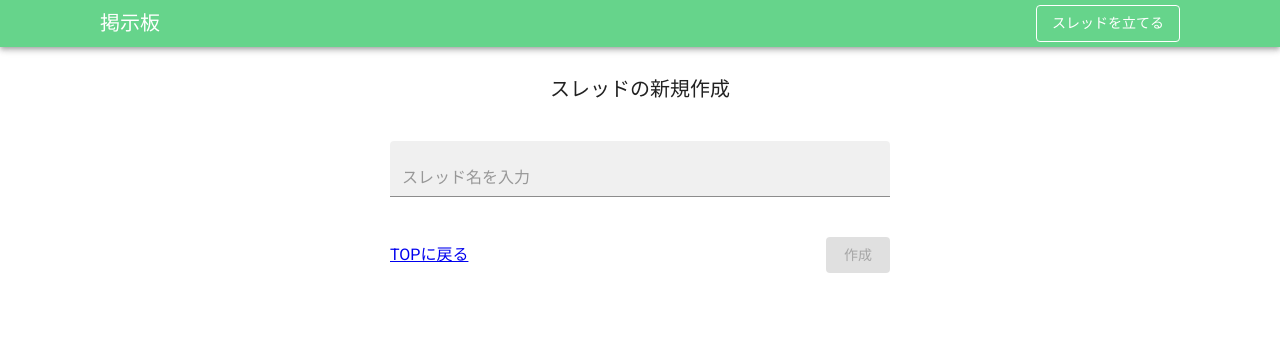
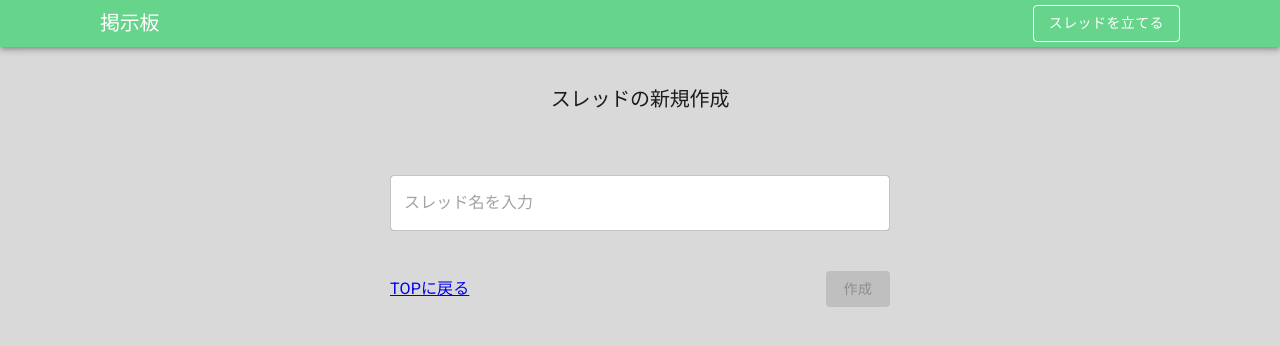
Before and after one commit to KK2292/book-review-app, a React (Vite) app: page /threads/new in a window 1280 px wide. Shown: the top 346 px of the page. Built offline with nearby package versions, Linux system fonts and the light colour scheme.

Commit message:
TreadDetailを作成

```diff
--- a/src/App.tsx
+++ b/src/App.tsx
@@ -1,32 +1,30 @@
-import { useState } from "react";
+import { Container } from "@mui/material";
 import { Route, Routes } from "react-router-dom";
 import { Header } from "./molecules/Header";
-import { Page404 } from "./Page404";
 import { CreateNewThread } from "./organisms/CreateNewThread";
 import { Home } from "./organisms/Home";
+import { ThreadDetail } from "./organisms/ThreadDetail";
+import { Page404 } from "./Page404";
 import { PageTemplate } from "./templates/PageTemplate";
-import { Thread } from "./type/Thread";
-import { ThreadDetail } from "./organisms/ThreadDetail";
 
 export const App: React.FC = () => {
-  const [threads, setThreads] = useState<Thread[]>([]);
-
   return (
     <>
+      <Container
+        sx={{ backgroundColor: "#D9D9D9", minHeight: "100vh" }}
+        maxWidth={false}
+        style={{ paddingLeft: "0", paddingRight: "0" }}
+      >
         <Header />
         <PageTemplate>
           <Routes>
-          <Route path="/" element={<Home threads={threads} />} />
-          <Route
-            path="/threads/new"
-            element={
-              <CreateNewThread setThreads={setThreads} threads={threads} />
-            }
-          />
-          <Route path="/threads/:" element={<ThreadDetail />} />
+            <Route path="/" element={<Home />} />
+            <Route path="/threads/new" element={<CreateNewThread />} />
+            <Route path="/threads/:thread_id" element={<ThreadDetail />} />
             <Route path="*" element={<Page404 />} />
           </Routes>
         </PageTemplate>
+      </Container>
     </>
   );
 };
--- a/src/main.tsx
+++ b/src/main.tsx
@@ -2,7 +2,12 @@ import { StrictMode } from "react";
 import { createRoot } from "react-dom/client";
 import "@fontsource/roboto";
 import { App } from "./App.tsx";
-import { createTheme, CssBaseline, ThemeProvider } from "@mui/material";
+import {
+  createTheme,
+  CssBaseline,
+  GlobalStyles,
+  ThemeProvider,
+} from "@mui/material";
 import { BrowserRouter } from "react-router-dom";
 
 const theme = createTheme({
@@ -14,18 +19,14 @@ const theme = createTheme({
       main: "#dc004e",
     },
   },
-  typography: {
-    fontFamily: "Roboto, Arial, sans-serif",
-  },
 });
 
 createRoot(document.getElementById("root")!).render(
   <StrictMode>
     <BrowserRouter>
       <ThemeProvider theme={theme}>
-        <CssBaseline>
-          <App />
-        </CssBaseline>
+        <CssBaseline />
+        <App />
       </ThemeProvider>
     </BrowserRouter>
   </StrictMode>
--- a/src/molecules/Header.tsx
+++ b/src/molecules/Header.tsx
@@ -1,4 +1,4 @@
-import { AppBar, Button, Stack, styled, Typography } from "@mui/material";
+import { AppBar, Button, Stack, Typography } from "@mui/material";
 import { useNavigate } from "react-router-dom";
 
 export const Header: React.FC = () => {
@@ -10,14 +10,6 @@ export const Header: React.FC = () => {
   const navigateToHome = () => {
     navigate("/");
   };
-  const SButton = styled(Button)`
-    color: #fff;
-    border-color: #fff;
-    display: inline-block;
-    &&:hover {
-      opacity: 0.7;
-    }
-  `;
   return (
     <AppBar
       position="static"
@@ -48,9 +40,13 @@ export const Header: React.FC = () => {
         >
           掲示板
         </Typography>
-        <SButton variant="outlined" onClick={navigateToCreateNewThread}>
+        <Button
+          variant="outlined"
+          onClick={navigateToCreateNewThread}
+          sx={{ color: "#fff", borderColor: "#fff", display: "inlineBlock" }}
+        >
           スレッドを立てる
-        </SButton>
+        </Button>
       </Stack>
     </AppBar>
   );
--- a/src/organisms/CreateNewThread.tsx
+++ b/src/organisms/CreateNewThread.tsx
@@ -1,40 +1,27 @@
 import { Box, Button, TextField } from "@mui/material";
-import { Dispatch, SetStateAction, useState } from "react";
+import { useState } from "react";
 import { Link } from "react-router-dom";
-import { v4 as uuidv4 } from "uuid";
 import { PageTitle } from "../atoms/PageTitle";
 import { Page1Column } from "../templates/Page1Column";
-import { Thread } from "../type/Thread";
 
-interface CreateNewThreadProps {
-  threads: Thread[];
-  setThreads: Dispatch<SetStateAction<Thread[]>>;
-}
 
-export const CreateNewThread: React.FC<CreateNewThreadProps> = (props) => {
-  const { threads, setThreads } = props;
-  const [title, setTitle] = useState("");
+export const CreateNewThread: React.FC = () => {
+
+  const [titleTextField, setTitleTextField] = useState("");
 
   const onClickCreateNewThred = () => {
     fetch("https://railway.bulletinboard.techtrain.dev/threads", {
       method: "POST",
       body: JSON.stringify({
-        title: title,
-        id: uuidv4(),
+        title: titleTextField,
       }),
     })
-      .then((response) => response.json())
-      .then((data) => {
-        console.log(data);
-        const newThread: Thread = {
-          title: data.title,
-          id: data.id,
-        };
-        console.log([...threads, newThread]);
-        setThreads([...threads, newThread]);
-        setTitle("");
-      })
-      .catch((error) => console.log(error));
+      .then(() =>
+        fetch("https://railway.bulletinboard.techtrain.dev/threads").then(() =>
+          setTitleTextField("")
+        )
+      )
+      .catch(() => alert("スレッドの作成に失敗しました"));
   };
 
   return (
@@ -42,11 +29,12 @@ export const CreateNewThread: React.FC<CreateNewThreadProps> = (props) => {
       <PageTitle>スレッドの新規作成</PageTitle>
       <Page1Column>
         <TextField
-          id="filled-basic"
+          id="outlined-basic"
           placeholder="スレッド名を入力"
-          variant="filled"
-          value={title}
-          onChange={(e) => setTitle(e.target.value)}
+          variant="outlined"
+          value={titleTextField}
+          onChange={(e) => setTitleTextField(e.target.value)}
+          sx={{ backgroundColor: "#fff", borderRadius: "5px" }}
         />
         <Box
           sx={{
@@ -60,7 +48,7 @@ export const CreateNewThread: React.FC<CreateNewThreadProps> = (props) => {
             variant="contained"
             sx={{ color: "#fff" }}
             onClick={onClickCreateNewThred}
-            disabled={!title}
+            disabled={!titleTextField}
           >
             作成
           </Button>
--- a/src/organisms/Home.tsx
+++ b/src/organisms/Home.tsx
@@ -2,10 +2,8 @@ import { List, ListItem, ListItemText, styled } from "@mui/material";
 import { PageTitle } from "../atoms/PageTitle";
 import { Page1Column } from "../templates/Page1Column";
 import { Thread } from "../type/Thread";
-
-interface HomeProps {
-  threads: Thread[];
-}
+import { useNavigate } from "react-router-dom";
+import { useEffect, useState } from "react";
 
 const SListItem = styled(ListItem)`
   text-align: center;
@@ -21,15 +19,37 @@ const SListItem = styled(ListItem)`
   }
 `;
 
-export const Home: React.FC<HomeProps> = (props) => {
-  const { threads } = props;
+export const Home: React.FC = () => {
+  const navigate = useNavigate();
+
+  const [threads, setThreads] = useState<Thread[]>([]);
+
+  useEffect(() => {
+    fetch("https://railway.bulletinboard.techtrain.dev/threads").then(
+      (response) =>
+        response.json().then((data) => {
+          setThreads(data);
+        })
+    );
+  }, []);
+
+  const onClickThread = (thread: Thread) => {
+    navigate(`/threads/${thread.id}`, { state: { thread } });
+  };
+
   return (
     <>
       <PageTitle>新着スレッド</PageTitle>
       <Page1Column>
-        <List sx={{ borderCollapse: "collapse" }}>
+        <List>
           {threads.map((thread) => (
-            <SListItem key={thread.id}>
+            <SListItem
+              key={thread.id}
+              onClick={() => {
+                onClickThread(thread);
+              }}
+              sx={{ backgroundColor: "#fff" }}
+            >
               <ListItemText primary={thread.title} />
             </SListItem>
           ))}
--- a/src/organisms/ThreadDetail.tsx
+++ b/src/organisms/ThreadDetail.tsx
@@ -1,10 +1,113 @@
-import { FC } from "react";
+import { FC, useEffect, useState } from "react";
+import { useLocation } from "react-router-dom";
 import { PageTitle } from "../atoms/PageTitle";
+import {
+  Box,
+  Button,
+  List,
+  ListItem,
+  ListItemText,
+  Stack,
+  TextField,
+} from "@mui/material";
+
+type post = {
+  id: string;
+  title: string;
+};
 
 export const ThreadDetail: FC = () => {
+  const location = useLocation();
+  const { thread } = location.state;
+  const [posts, setPosts] = useState<post[]>([]);
+  const [postTextField, setPostTextField] = useState("");
+
+  useEffect(() => {
+    fetch(
+      `https://railway.bulletinboard.techtrain.dev/threads/${thread.id}/posts`
+    ).then((response) =>
+      response.json().then((data) => {
+        console.log(data);
+        setPosts(data.posts);
+      })
+    );
+  }, [thread.id]);
+
+  const onClickPost = () => {
+    fetch(
+      `https://railway.bulletinboard.techtrain.dev/threads/${thread.id}/posts`,
+      {
+        method: "POST",
+        body: JSON.stringify({
+          post: postTextField,
+        }),
+      }
+    )
+      .then(() =>
+        fetch(
+          `https://railway.bulletinboard.techtrain.dev/threads/${thread.id}/posts`
+        ).then((response) =>
+          response.json().then((data) => {
+            console.log(data.posts);
+            setPosts(data.posts);
+            setPostTextField("");
+          })
+        )
+      )
+      .catch(() => alert("投稿に失敗しました"));
+  };
+
   return (
     <>
-      <PageTitle>スレッドの新規作成</PageTitle>
+      <PageTitle>{thread.title}</PageTitle>
+      <Box
+        display="grid"
+        gridTemplateColumns="1fr 300px"
+        gridTemplateRows="repeat(2, 1fr)"
+        sx={{
+          gridColumnGap: "50px",
+          width: "100%",
+        }}
+      >
+        <Box sx={{ gridArea: "1 / 1 / 3 / 2", minWidth: "400px" }}>
+          <List sx={{ padding: 0 }}>
+            <Stack spacing={1}>
+              {posts.length === 0 ? (
+                <div>まだ投稿がありません</div>
+              ) : (
+                posts.map((post) => (
+                  <ListItem key={post.id} sx={{ backgroundColor: "#fff" }}>
+                    <ListItemText primary={post.post} />
+                  </ListItem>
+                ))
+              )}
+            </Stack>
+          </List>
+        </Box>
+        <Box sx={{ gridArea: "1 / 2 / 3 / 3" }}>
+          <Stack spacing={2}>
+            <TextField
+              value={postTextField}
+              onChange={(e) => setPostTextField(e.target.value)}
+              id="outlined-multiline-static"
+              multiline
+              rows={4}
+              placeholder="投稿内容を入力"
+              InputProps={{
+                sx: { backgroundColor: "#fff", borderRadius: "5px" },
+              }}
+            />
+            <Button
+              onClick={onClickPost}
+              disabled={!postTextField}
+              variant="contained"
+              sx={{ color: "#fff" }}
+            >
+              投稿
+            </Button>
+          </Stack>
+        </Box>
+      </Box>
     </>
   );
 };
--- a/src/templates/PageTemplate.tsx
+++ b/src/templates/PageTemplate.tsx
@@ -8,9 +8,14 @@ interface PageTemplateProps {
 export const PageTemplate: React.FC<PageTemplateProps> = ({ children }) => {
   return (
     <Container
-      sx={{ textAlign: "center", maxWidth: "1080px", paddingY: "30px" }}
+      sx={{
+        textAlign: "center",
+        maxWidth: "1080px",
+        paddingY: 5,
+        paddingX: { xs: 3, sm: 8, md: 8, lg: 10, xl: 15 },
+      }}
     >
-      <Stack spacing={5} sx={{ alignItems: "center" }}>
+      <Stack spacing={8} sx={{ alignItems: "center" }}>
         {children}
       </Stack>
     </Container>
```
Lines whose indentation alone changed are shown as unchanged.
